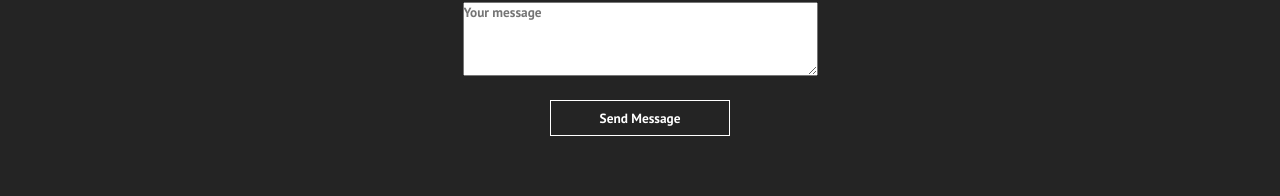
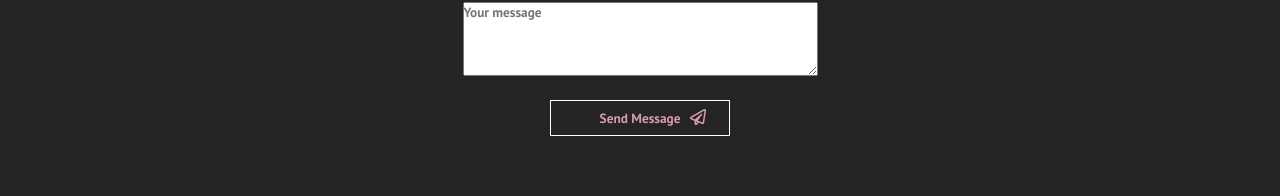
Before and after one commit to alex4tm/portfolio-v1, a React (Create React App) app: page / in a window 1280 px wide. Shown: the part 2452-2648 px from the top of the page. Built offline with nearby package versions, Linux system fonts and the light colour scheme.

Commit message:
added icon and animation on hover for send message button

```diff
--- a/src/components/ContactUs.css
+++ b/src/components/ContactUs.css
@@ -41,9 +41,31 @@
   padding: 10px;
 }
 
+#submit-btn input {
+  color: var(--secondary);
+}
+
+.submit-btn {
+  position: relative;
+}
+
+.submit-btn i {
+  position: absolute;
+  left: 75%;
+  top: 35%;
+  color: var(--secondary);
+}
+
 #submit-btn input:hover {
   color: var(--secondary);
   transition: 0.2s;
   transform: scale(1.05);
   cursor: pointer;
 }
+
+#submit-btn:hover i {
+  color: var(--secondary);
+  z-index: 100;
+  transform: scale(1.1);
+
+}
--- a/src/components/ContactUs.js
+++ b/src/components/ContactUs.js
@@ -35,6 +35,7 @@ export default function ContactUs() {
                             <textarea className="contact-input" cols="30" rows="4" placeholder="Your message" name="message" required ></textarea>
                         </div>
                         <div className="submit-btn" id="submit-btn">
+                            <i className="far fa-paper-plane"></i>
                             <input type="submit" className="btn--outline" value="Send Message"></input>
                         </div>
                         <p id="email-sent"></p>
--- a/src/components/HeroSection.js
+++ b/src/components/HeroSection.js
@@ -21,7 +21,7 @@ function HeroSection() {
                   className="btn btn--outline btn--medium"
                 >
                   Download Resume
-                <i class="far fa-arrow-alt-circle-down"></i>
+                <i className="far fa-arrow-alt-circle-down"></i>
                 </a>
               </div>
             </Col>
```
